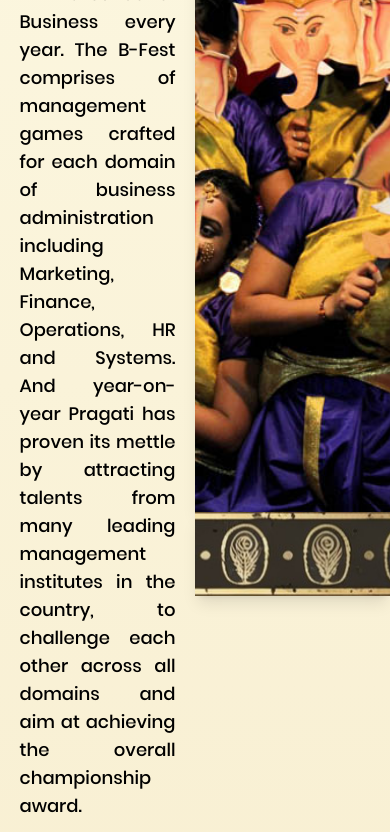
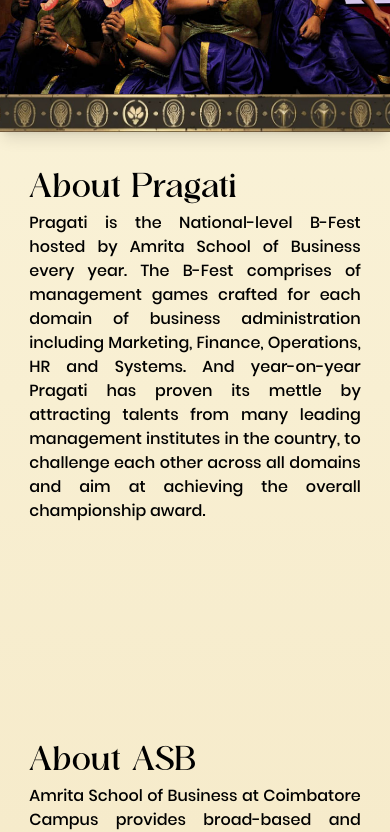
Before and after one commit to TharunKumarrA/Pragati_Frontend_2025, a Next.js app: page / in a window 390 px wide. Shown: the part 1156-1988 px from the top of the page. Built offline with nearby package versions, Linux system fonts and the light colour scheme.

Commit message:
feat: aSB button hover animation added and about section made responsive
About section #8

```diff
--- a/src/app/components/About.jsx
+++ b/src/app/components/About.jsx
@@ -7,14 +7,11 @@
 const About = () => {
   useEffect(() => {
     gsap.registerPlugin(ScrollTrigger);
-
     const details = gsap.utils.toArray(
       ".desktopContentSection:not(:first-child)"
     );
     const photos = gsap.utils.toArray(".desktopPhoto:not(:first-child)");
-
     gsap.set(photos, { yPercent: -101 });
-
     const allPhotos = gsap.utils.toArray(".desktopPhoto");
 
     let mm = gsap.matchMedia();
@@ -28,19 +25,45 @@
 
       details.forEach((detail, index) => {
         let headline = detail.querySelector("h1");
-        let animation = gsap.timeline()
-        animation.to(photos[index], { yPercent: 0, ease: "power2.inOut" }).set(allPhotos[index], { autoAlpha: 0 });
+        let animation_1 = gsap.timeline();
+        animation_1
+          .to(photos[index], { yPercent: 0, ease: "power2.inOut" })
+          .set(allPhotos[index], { autoAlpha: 0 });
         ScrollTrigger.create({
           trigger: headline,
           start: "top 80%",
           end: "top 50%",
-          animation: animation,
+          animation: animation_1,
           scrub: 1.4,
           markers: false,
         });
       });
     });
 
+    mm.add("(max-width: 599px)", () => {
+      ScrollTrigger.create({
+        trigger: ".gallery",
+        start: "top top",
+        end: "bottom 50%",
+        pin: ".right",
+      });
+      details.forEach((detail, index) => {
+        let headline = detail.querySelector("h1");
+        console.log(headline);
+        let animation_2 = gsap.timeline();
+        animation_2
+          .to(photos[index], { yPercent: 0, ease: "power2.inOut" })
+          .set(allPhotos[index], { autoAlpha: 0 });
+
+        ScrollTrigger.create({
+          trigger: headline,
+          start: "top 80%",
+          end: "bottom 50%",
+          animation: animation_2,
+          scrub: 1,
+        });
+      });
+    });
     return () => {
       mm.revert();
     };
@@ -53,26 +76,29 @@
 
   return (
     <div className="spacer">
-      <div className="gallery flex">
-
+      <div className="gallery flex flex-col-reverse md:flex-row">
         {/* Left Section */}
-        <div className="left w-1/2">
-          <div className="desktopContent mx-auto w-4/5">
-            <div className="desktopContentSection flex flex-col justify-center min-h-screen">
-              <h1 className="font-chicavenue text-[3rem]">About Pragati</h1>
-              <p className="text-lg text-justify">{pragati}</p>
+        <div className="left w-full md:w-1/2">
+          <div className="desktopContent mx-auto w-[85%] md:w-4/5">
+            <div className="desktopContentSection flex flex-col justify-center min-h-[50vh] md:min-h-screen">
+              <h1 className="font-chicavenue text-[2rem] md:text-[3rem]">
+                About Pragati
+              </h1>
+              <p className="text-md md:text-lg text-justify">{pragati}</p>
             </div>
             <div className="desktopContentSection flex flex-col justify-center min-h-screen">
-              <h1 className="text-[3rem] font-bold">About ASB</h1>
-              <p className="text-lg text-justify">{asb}</p>
+              <h1 className="text-[2rem] md:text-[3rem] font-bold">
+                About ASB
+              </h1>
+              <p className="text-md md:text-lg text-justify">{asb}</p>
             </div>
           </div>
         </div>
 
         {/* Right Section */}
-        <div className="right h-screen w-1/2 flex flex-col justify-center">
+        <div className="right h-[45vh] md:h-screen w-full md:w-1/2 flex flex-col justify-center">
           {/* Top Image */}
-          <div className="topImage w-full h-[10vh] relative overflow-hidden shadow-lg">
+          <div className="topImage w-full h-[5vh] md:h-[10vh] relative overflow-hidden shadow-lg">
             <Image
               src="/Assets/border_style_3.jpg"
               width={1000}
@@ -83,7 +109,7 @@
           </div>
 
           {/* Main Images */}
-          <div className="desktopPhotos h-[80vh] relative overflow-hidden shadow-lg">
+          <div className="desktopPhotos h-[40vh] md:h-[80vh] relative overflow-hidden shadow-lg">
             <div className="desktopPhoto absolute w-full h-full">
               <Image
                 src="/Images/pragati.webp"
@@ -105,7 +131,7 @@
           </div>
 
           {/* Bottom Image */}
-          <div className="bottomImage w-full h-[10vh] relative overflow-hidden shadow-lg">
+          <div className="bottomImage w-full h-[5vh] md:h-[10vh] relative overflow-hidden shadow-lg">
             <Image
               src="/Assets/border_style_3.jpg"
               width={1000}
--- a/src/app/components/HeroLanding.jsx
+++ b/src/app/components/HeroLanding.jsx
@@ -10,7 +10,8 @@
         style={{ backgroundImage: "url('/Images/Hero.webp')" }}
       >
         <Link href="https://www.amrita.edu/school/business/coimbatore/" target="_blank" passHref>
-        <div className="mt-3 px-3 py-2 bg-white/5 backdrop-blur-sm border border-white rounded-xl">
+        <div className="mt-3 px-3 py-2 bg-white/5 backdrop-blur-sm border border-white rounded-xl transform transition-all duration-500 ease-in-out hover:scale-105 hover:shadow-lg hover:shadow-[#f3e5c0]/50 hover:ring-2 hover:ring-[#f3e5c0]/50">
+
           <div className="flex gap-2 items-center justify-center">
             <Image
               src="/Assets/location.png"
```
